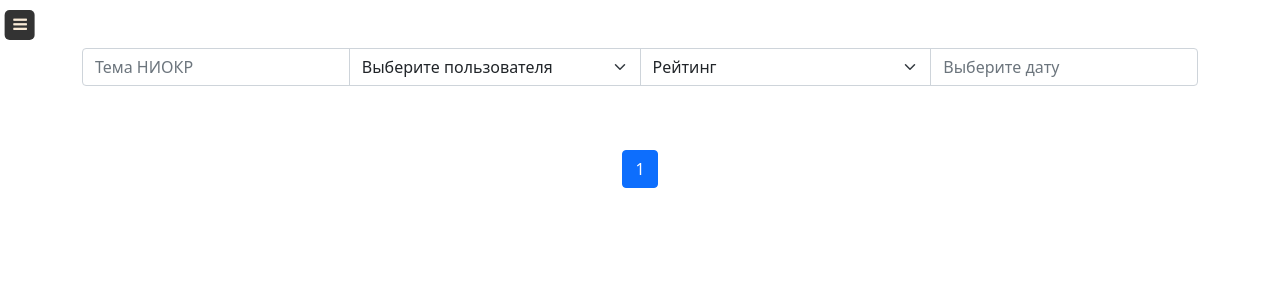
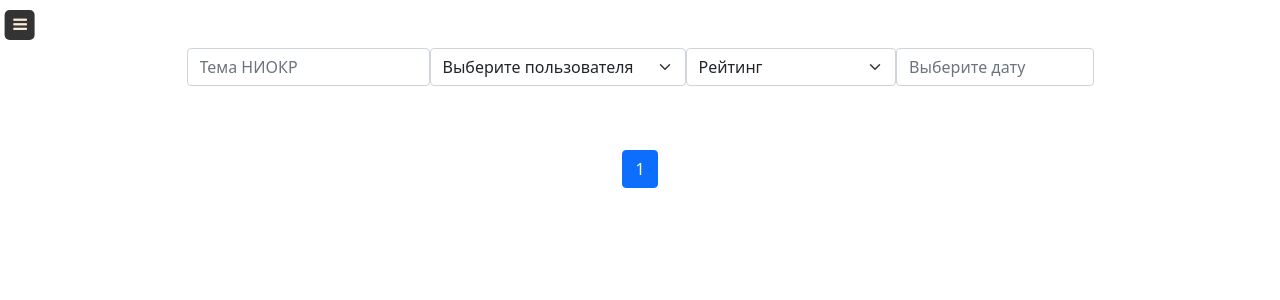
Before and after one commit to XamzatJR/webservice, a Django app: page /niokr_projects/ in a window 1280 px wide. Shown: the top 300 px of the page. Run offline with Django 3.2, Linux system fonts and the light colour scheme; the visitor is signed in with stand-in values (Sample User, id 1); data comes from the database, SQL or seed files in the repository; data that the repository does not hold is empty.

Commit message:
changed input and select forms

```diff
--- a/apps/projects/templates/niokr_projects/niokr_projects_output.html
+++ b/apps/projects/templates/niokr_projects/niokr_projects_output.html
@@ -10,7 +10,9 @@
 
 {% block content %}
   <div class="filter pt-5">
-    <div class="input-group mb-3">
+    <div class="input-group mb-3 justify-content-center">
+       <div class="d-flex flex-md-row flex-column">
+          <div class="d-flex">
               <input type="text" id="theme" class="form-control" placeholder="Тема НИОКР" aria-label="Тема НИОКР">
               <select class="form-select" id="user">
                 <option value="" selected>Выберите пользователя</option>
@@ -18,12 +20,16 @@
                   <option value="{{ u.pk }}">{{ u.username }}</option>
                 {% endfor %}
               </select>
+           </div>
+          <div class="d-flex">
               <select class="form-select" id="rating">
                 <option value="" selected>Рейтинг</option>
                 <option value="-rating">Убывание</option>
                 <option value="rating">Возрастание</option>
               </select>
-      <input type="text" id="datepicker" class="form-control" placeholder="Выберите дату" aria-label="Выберите дату">
+              <input type="text" id="datepicker" class="order-md-0 order-first form-control" placeholder="Выберите дату" aria-label="Выберите дату">
+           </div>
+      </div>
     </div>
   </div>
   <div class="row pt-5 d-flex justify-content-center">
```
Lines whose indentation alone changed are shown as unchanged.
